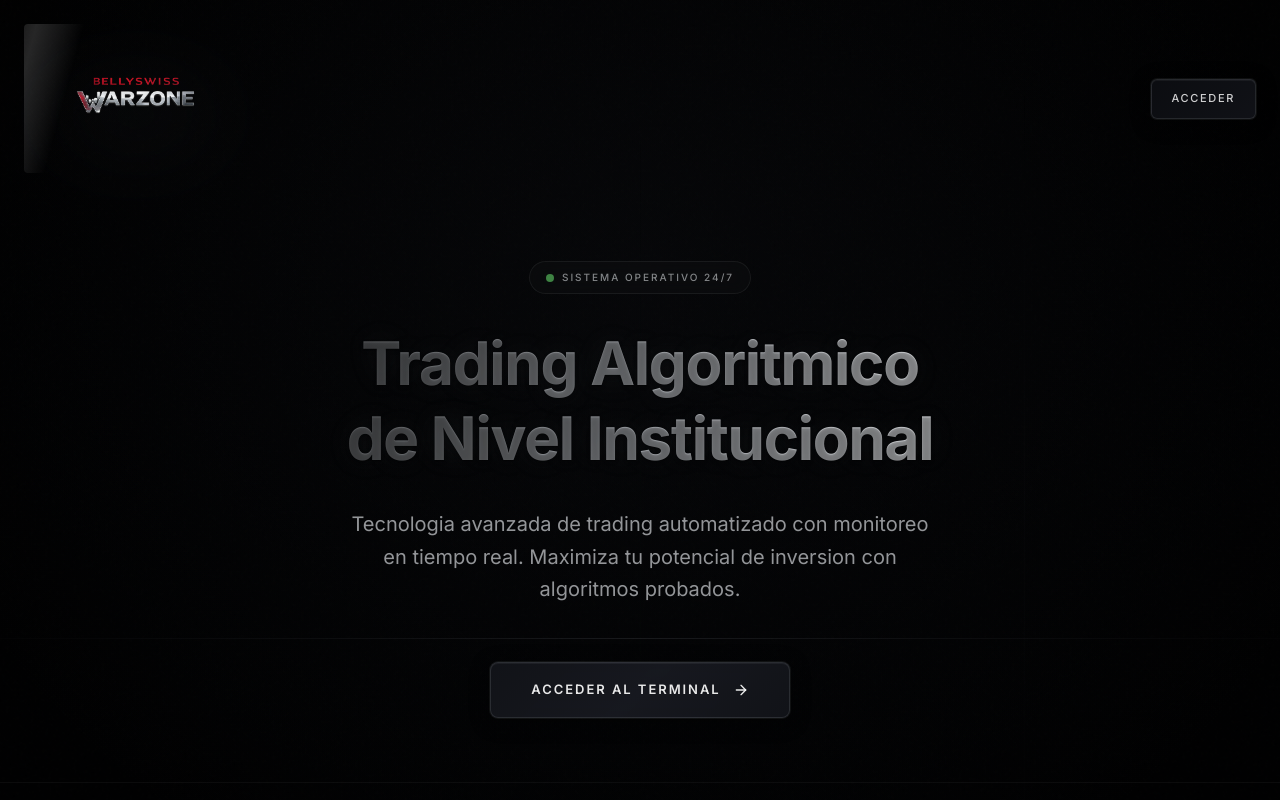
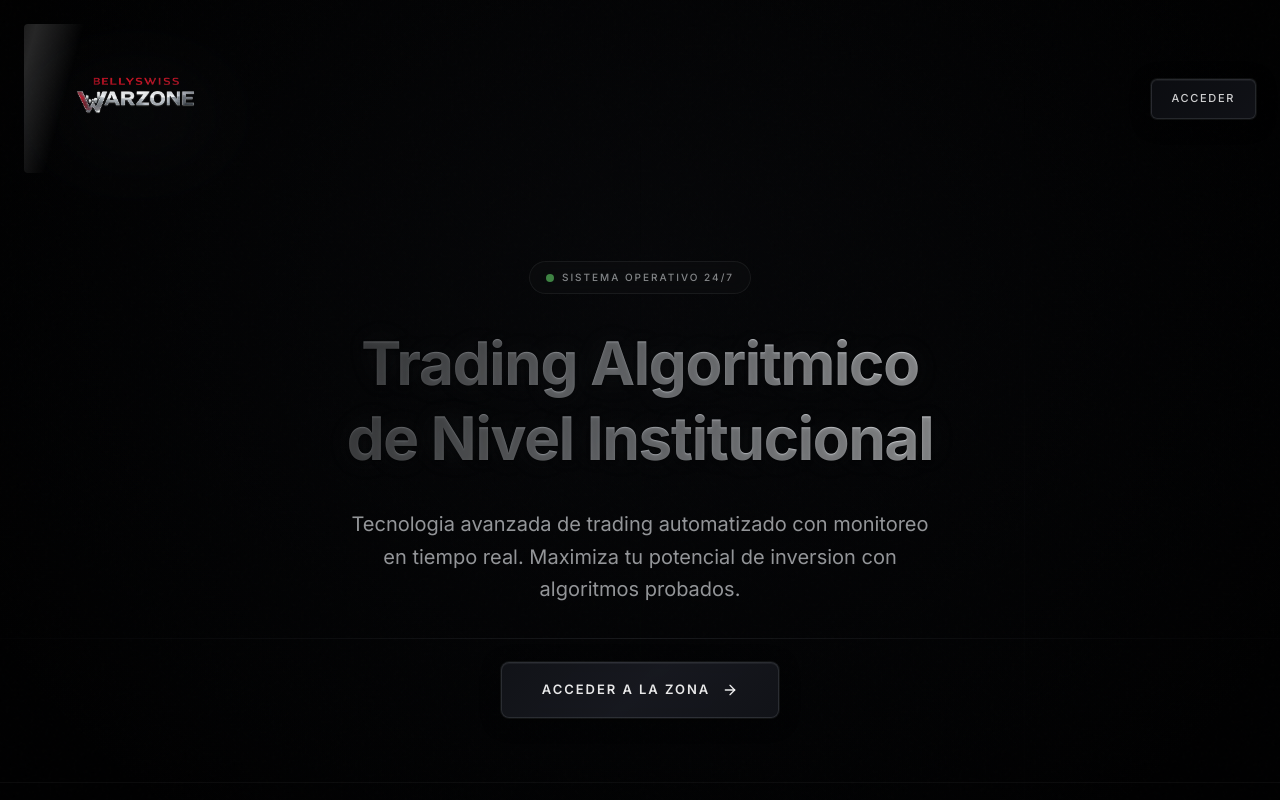
Before and after one commit to ventelbell-code/vo-belly-swiss-warzone, a Next.js app: page / in a window 1280 px wide. Shown: the top 800 px of the page. Built offline with nearby package versions, Linux system fonts and the light colour scheme.

Commit message:
feat: update main button text to "ACCEDER A LA ZONA"
Co-authored-by: null <233866573+ventelbell-code@users.noreply.github.com>

```diff
--- a/app/page.tsx
+++ b/app/page.tsx
@@ -210,7 +210,7 @@ export default function LandingPage() {
                 <button
                   className="btn-glass-institutional h-14 px-10 rounded-lg font-semibold uppercase tracking-[0.15em] text-[13px] text-white/90 flex items-center justify-center gap-3 group"
                 >
-                  <span className="relative z-10">Acceder al Terminal</span>
+                  <span className="relative z-10">ACCEDER A LA ZONA</span>
                   <ArrowRight className="w-4 h-4 relative z-10 group-hover:translate-x-1 transition-transform duration-300" />
                 </button>
               </Link>
```
